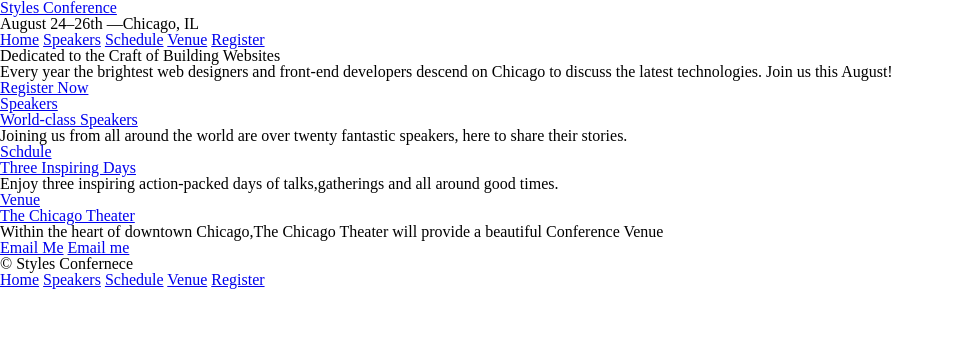
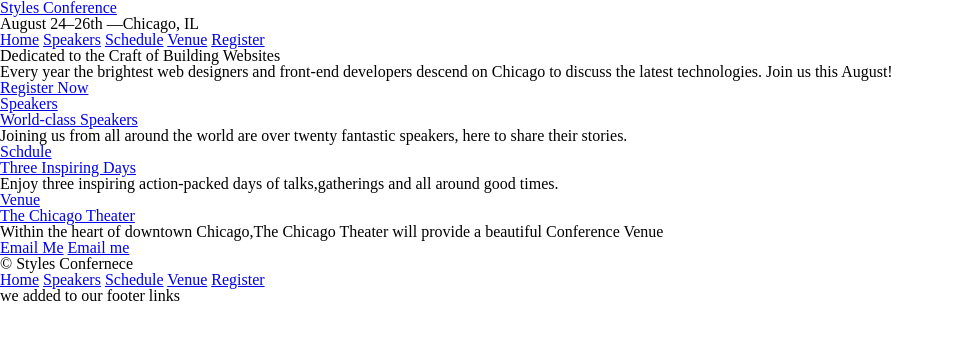
Before and after one commit to IbrahimHamdy1/shay, a plain HTML site: page index.html in a window 1280 px wide. Shown: the whole page, without its empty margins (0-954 px from the left). Drawn offline with Linux system fonts and the light colour scheme.

```diff
--- a/index.html
+++ b/index.html
@@ -61,6 +61,7 @@
             <a href="venue.html">Venue</a>
             <a href="register.html">Register</a>
         </nav>
+        <h3>we added to our footer links</h3>
     </footer>
 </body>
 </html>
```
